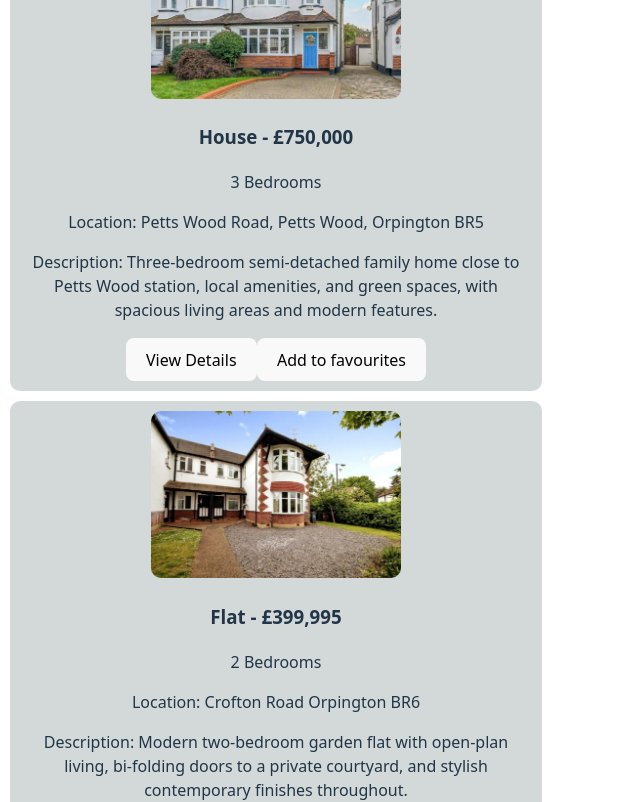
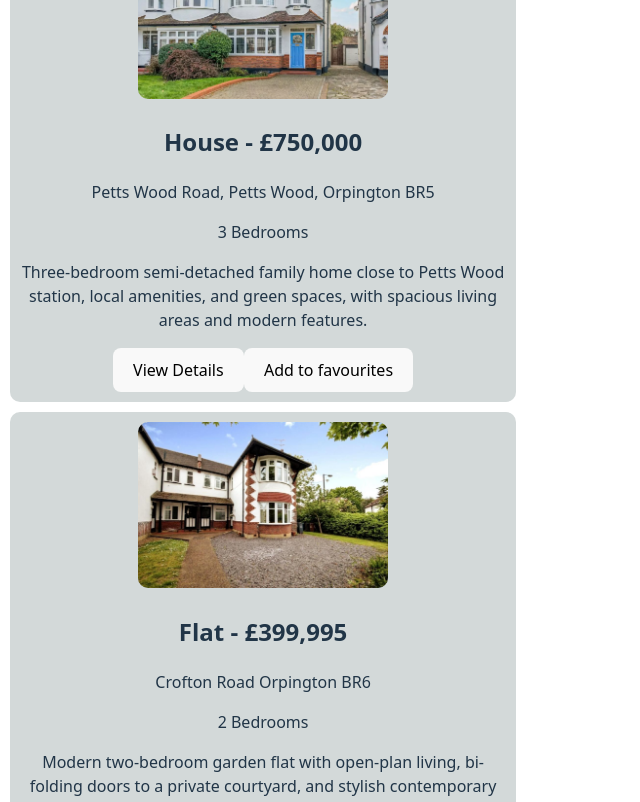
Before and after one commit to shashini13/React-CW, a React (Vite) app: page / in a window 1280 px wide. Shown: the part 660-1462 px from the top of the page, without its empty margins (0-640 px from the left). Built offline with nearby package versions, Linux system fonts and the light colour scheme.

Commit message:
Created classes to add css to each property card

```diff
--- a/src/components/PropertyCard.jsx
+++ b/src/components/PropertyCard.jsx
@@ -9,21 +9,23 @@ const PropertyCard = ({p, onFavourite, isFavourite=false, draggable=true}) => {
     }
 
     return (
-        <div className="property-card"
+        <div
+            className="property-card"
             draggable={draggable}
             onDragStart={handleDragStart}
         >
             <img src={p.picture}></img>
-            <h3>{p.type} - £{p.price.toLocaleString()}</h3>
+            <h2 className="property-card-h2">{p.type} - £{p.price.toLocaleString()}</h2>
+            <p className="property-card-location-p">{p.location}</p>
             <p>{p.bedrooms} Bedrooms</p>
-            <p>Location: {p.location}</p>
-            <p>Description: {p.smallDescription}</p>
+
+            <p>{p.smallDescription}</p>
 
             <Link to={`/property/${p.id}`}>
-                <button>View Details</button>
+                <button className="property-card-btn">View Details</button>
             </Link>
 
-            <button onClick={() => onFavourite(p)}>
+            <button onClick={() => onFavourite(p)} className="property-card-btn">
                 {isFavourite ? "Remove" : "Add to favourites"}</button>
         </div>
     )
```
